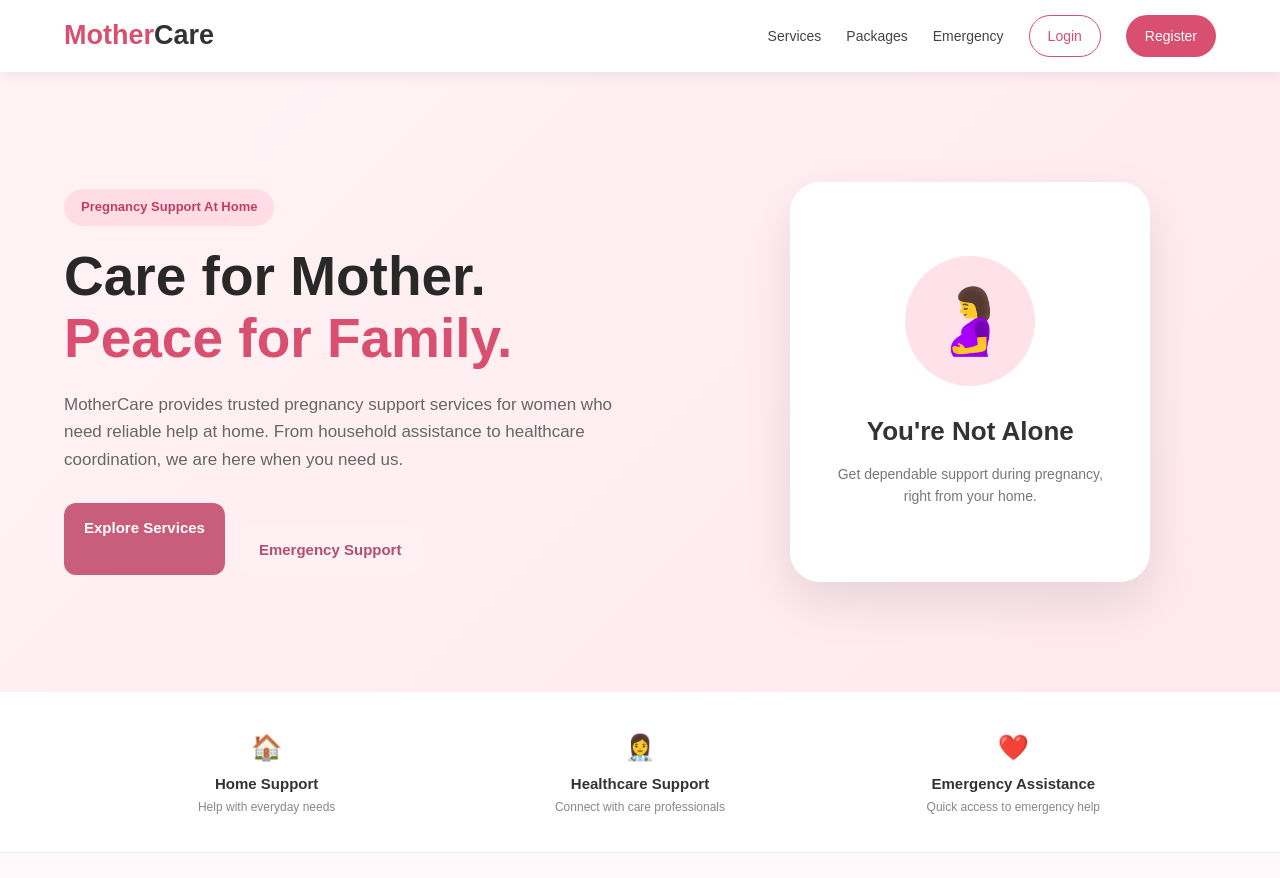
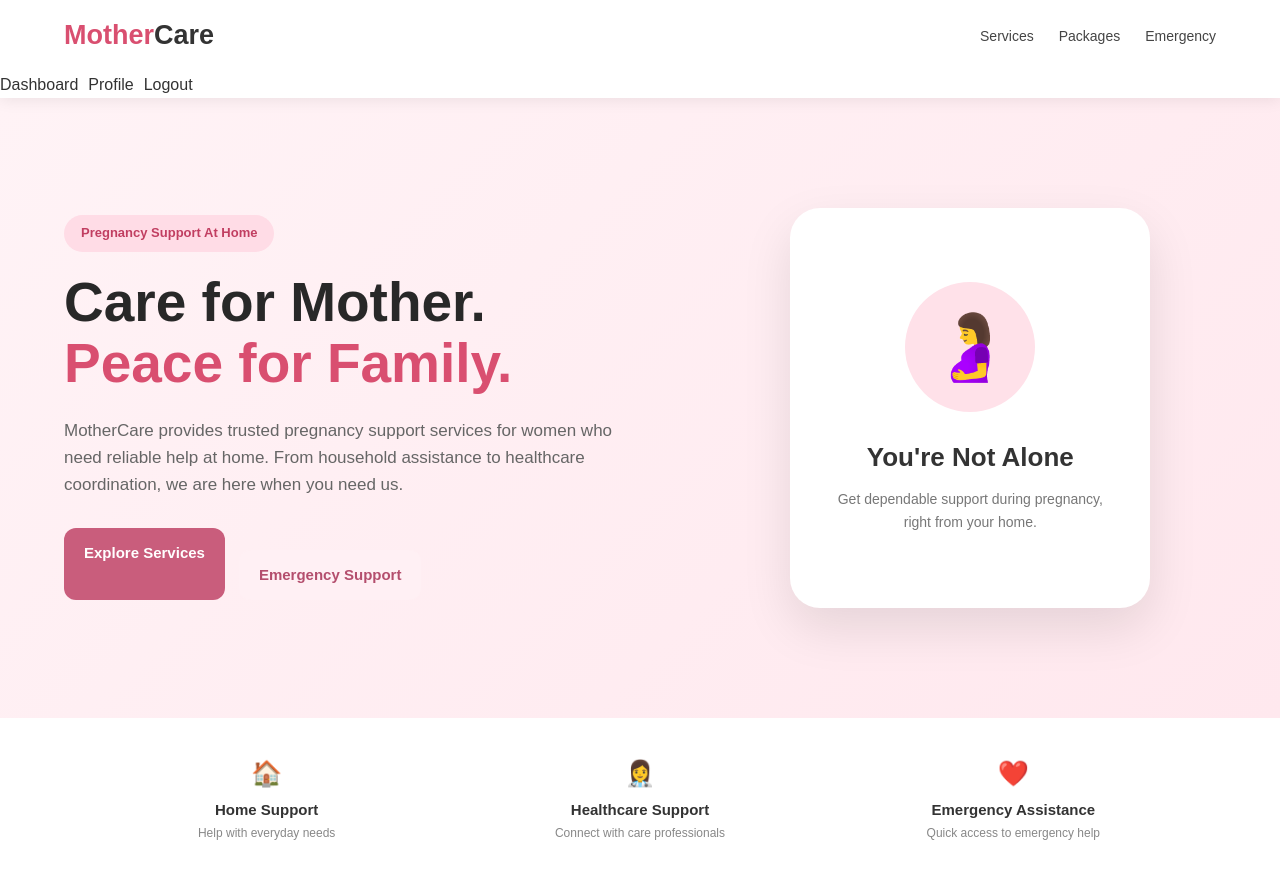
Before and after one commit to pande-jpg/mothercare-appp, a Django app: page / in a window 1280 px wide. Shown: the top 878 px of the page. Run offline with Django 5.2, Linux system fonts and the light colour scheme.

Commit message:
Improve logged in navigation

```diff
--- a/care/templates/home.html
+++ b/care/templates/home.html
@@ -861,6 +861,43 @@ function openServiceBooking(serviceName) {
         Logout
     </a>
 </div>
+
+
+<script>
+document.addEventListener("DOMContentLoaded", function () {
+    const loggedIn = document.body.innerText.includes("Logout");
+
+    if (!loggedIn) return;
+
+    const links = document.querySelectorAll("a");
+
+    links.forEach(function (link) {
+        const text = link.textContent.trim().toLowerCase();
+
+        if (text === "login" || text === "register") {
+            link.style.display = "none";
+        }
+    });
+
+    const navArea = document.querySelector("nav");
+
+    if (navArea && !document.getElementById("logged-in-nav")) {
+        const box = document.createElement("div");
+        box.id = "logged-in-nav";
+        box.style.display = "inline-flex";
+        box.style.gap = "10px";
+        box.style.alignItems = "center";
+
+        box.innerHTML = `
+            <a href="#dashboard">Dashboard</a>
+            <a href="#profile">Profile</a>
+            <a href="/logout/">Logout</a>
+        `;
+
+        navArea.appendChild(box);
+    }
+});
+</script>
 
 </body> OR </html> YET.
 -->
@@ -2965,6 +3002,43 @@ function openServiceBooking(serviceName) {
         Logout
     </a>
 </div>
+
+
+<script>
+document.addEventListener("DOMContentLoaded", function () {
+    const loggedIn = document.body.innerText.includes("Logout");
+
+    if (!loggedIn) return;
+
+    const links = document.querySelectorAll("a");
+
+    links.forEach(function (link) {
+        const text = link.textContent.trim().toLowerCase();
+
+        if (text === "login" || text === "register") {
+            link.style.display = "none";
+        }
+    });
+
+    const navArea = document.querySelector("nav");
+
+    if (navArea && !document.getElementById("logged-in-nav")) {
+        const box = document.createElement("div");
+        box.id = "logged-in-nav";
+        box.style.display = "inline-flex";
+        box.style.gap = "10px";
+        box.style.alignItems = "center";
+
+        box.innerHTML = `
+            <a href="#dashboard">Dashboard</a>
+            <a href="#profile">Profile</a>
+            <a href="/logout/">Logout</a>
+        `;
+
+        navArea.appendChild(box);
+    }
+});
+</script>
 
 </body>
 </html>
```
